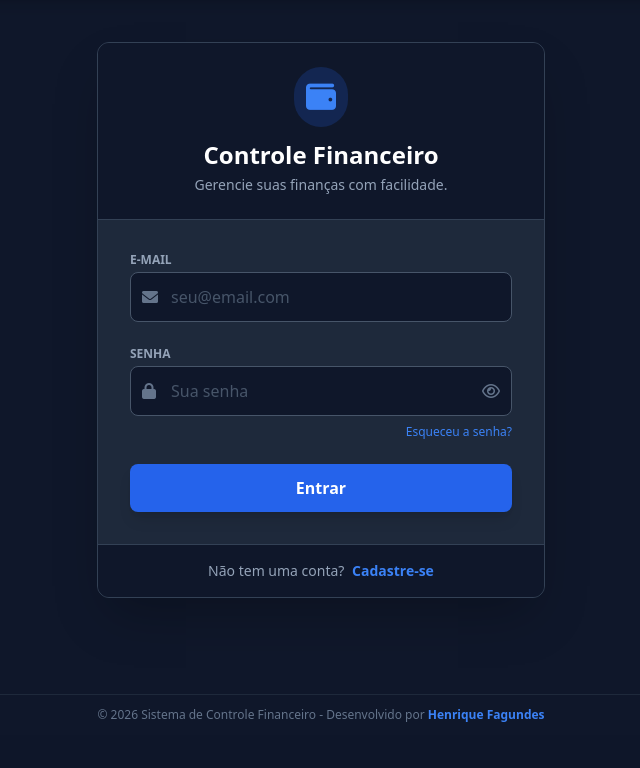
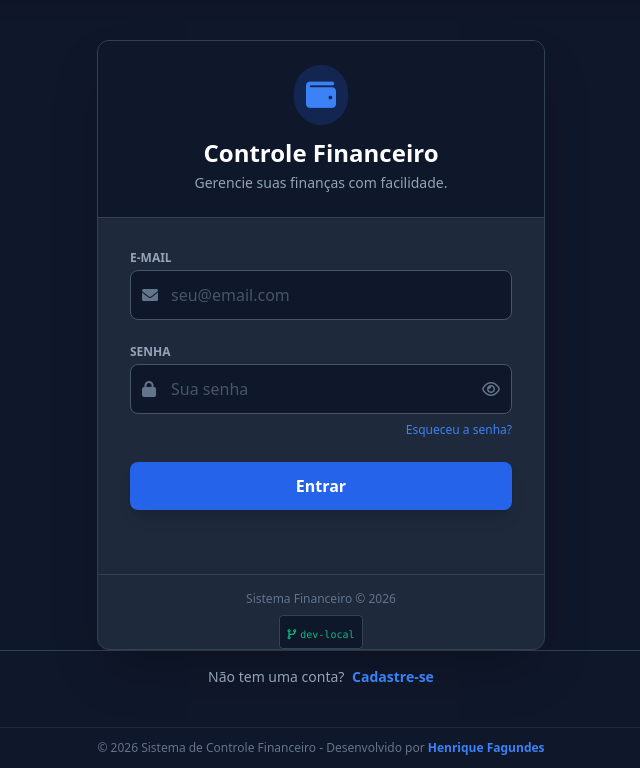
Before and after one commit to AprendendoLinux/financeiro, a Flask app: page / in a window 1280 px wide. Shown: the part 65-833 px from the top of the page, without its empty margins (319-959 px from the left). Before the commit the page ends 787 px from the top, so only its background shows below. Run offline with Flask 3, Linux system fonts and the light colour scheme; some libraries are stand-ins or nearby versions.

Commit message:
versionamento automático

```diff
--- a/app/__init__.py
+++ b/app/__init__.py
@@ -3,6 +3,7 @@ from flask_sqlalchemy import SQLAlchemy
 from flask_migrate import Migrate
 from flask_login import LoginManager, current_user
 from .config import Config
+import os
 
 db = SQLAlchemy()
 migrate = Migrate()
@@ -24,6 +25,12 @@ def create_app(config_class=Config):
 
     # Importação dos Models
     from . import models
+
+    @app.context_processor
+    def inject_version():
+        # Pega a versão do Docker ou usa 'dev-local' se não tiver
+        version = os.environ.get('APP_VERSION', 'dev-local')
+        return dict(app_version=version)
 
     @login_manager.user_loader
     def load_user(user_id):
--- a/app/templates/login.html
+++ b/app/templates/login.html
@@ -46,6 +46,20 @@
 
         </form>
 
+
+        <div class="mt-8 pt-4 border-t border-slate-700 text-center">
+                        <p class="text-xs text-slate-500">Sistema Financeiro &copy; 2026</p>
+                        <div class="mt-2 inline-block bg-slate-900 rounded px-2 py-1 border border-slate-700">
+                            <span class="text-[10px] font-mono text-emerald-500">
+                                <i class="fas fa-code-branch mr-1"></i>{{ app_version }}
+                            </span>
+                        </div>
+                    </div>
+                    </div>
+            </div>
+        </div>
+
+
         <div class="bg-slate-900 px-8 py-4 border-t border-slate-700 text-center">
             <p class="text-slate-400 text-sm">
                 Não tem uma conta?
```
Also changed, not shown: .github/workflows/docker-publish.yml, 1 other file.
